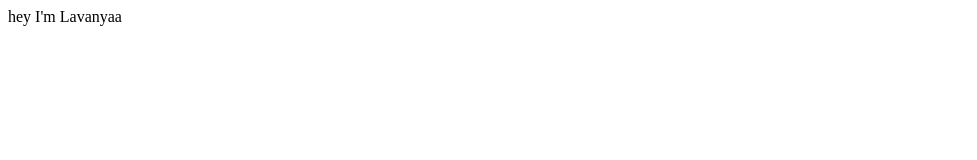
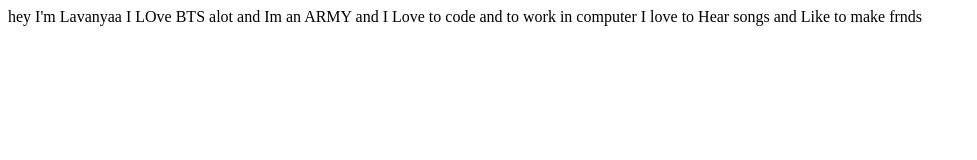
Before and after one commit to Lavanyabts/lavanya-student-site, a plain HTML site: page index.html in a window 1280 px wide. Shown: the whole page, without its empty margins (0-977 px from the left). Drawn offline with Linux system fonts and the light colour scheme.

Commit message:
docs: new changes

```diff
--- a/index.html
+++ b/index.html
@@ -8,5 +8,9 @@
 </head>
 <body>
     hey I'm Lavanyaa
+    I LOve BTS alot and Im an ARMY
+    and I Love to code and to work in computer
+    I love to Hear songs
+    and Like to make frnds
 </body>
 </html>
```
